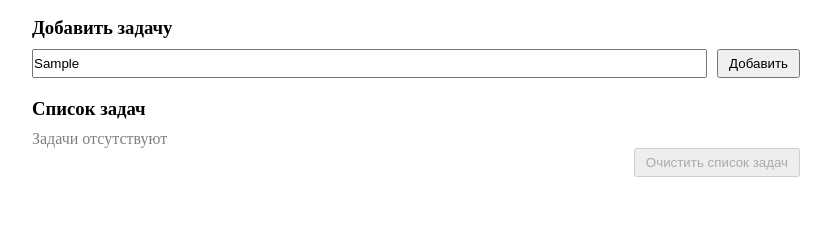
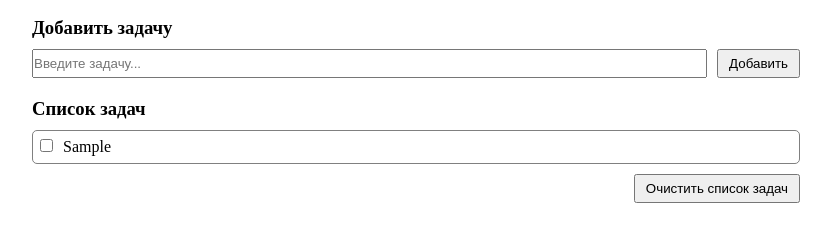
Before and after one commit to Katerina-99/Week18_task-2_ToDo-List_LocalStorage, a plain HTML site: page index.html in a window 1280 px wide. Both pictures are taken after typing "Sample" into the empty fields and a click on the button "Добавить". Shown: the part 40-282 px from the top of the page, without its empty margins (224-1055 px from the left). Drawn offline with Linux system fonts and the light colour scheme.

Commit message:
finished task

```diff
--- a/assets/script.js
+++ b/assets/script.js
@@ -1,7 +1,7 @@
 const taskInput = document.querySelector("#taskInput");
 const addTaskBtn = document.querySelector("#addTaskBtn");
 const taskList = document.querySelector("#taskList");
-const emptyMessage = documentSelector("#emptyMessage");
+const emptyMessage = document.querySelector("#emptyMessage");
 const clearBtn = document.querySelector("#clearBtn");
 
 let tasks = JSON.parse(localStorage.getItem("tasks")) || [];
@@ -9,3 +9,56 @@ let tasks = JSON.parse(localStorage.getItem("tasks")) || [];
 function saveTasks() {
   localStorage.setItem("tasks", JSON.stringify(tasks));
 }
+
+function renderTasks() {
+  taskList.innerHTML = "";
+  if (tasks.length === 0) {
+    emptyMessage.style.display = "block";
+    clearBtn.disabled = true;
+  } else {
+    emptyMessage.style.display = "none";
+    clearBtn.disabled = false;
+  }
+
+  tasks.forEach((task, index) => {
+    const li = document.createElement("li");
+    li.style.border = "1px solid gray";
+    li.style.borderRadius = "5px";
+    li.style.padding = "7px";
+    li.style.marginBottom = "5px";
+
+    const checkbox = document.createElement("input");
+    checkbox.type = "checkbox";
+    checkbox.style.marginRight = "10px";
+    checkbox.checked = task.done;
+    checkbox.addEventListener("change", () => {
+      tasks[index].done = checkbox.checked;
+      saveTasks();
+    });
+
+    const span = document.createElement("span");
+    span.textContent = task.text;
+
+    li.appendChild(checkbox);
+    li.appendChild(span);
+    taskList.appendChild(li);
+  });
+}
+
+addTaskBtn.addEventListener("click", () => {
+  const text = taskInput.value.trim();
+  if (text !== "") {
+    tasks.push({ text, done: false });
+    saveTasks();
+    renderTasks();
+    taskInput.value = "";
+  }
+});
+
+clearBtn.addEventListener("click", () => {
+  tasks = [];
+  saveTasks();
+  renderTasks();
+});
+
+renderTasks();
--- a/assets/style.css
+++ b/assets/style.css
@@ -39,8 +39,15 @@ h3 {
 
 #clearBtn {
   align-self: flex-end;
+  margin-top: 5px;
 }
 
 button {
   padding: 5px 10px;
 }
+
+li {
+  overflow: hidden;
+  text-overflow: ellipsis;
+  white-space: nowrap;
+}
```
